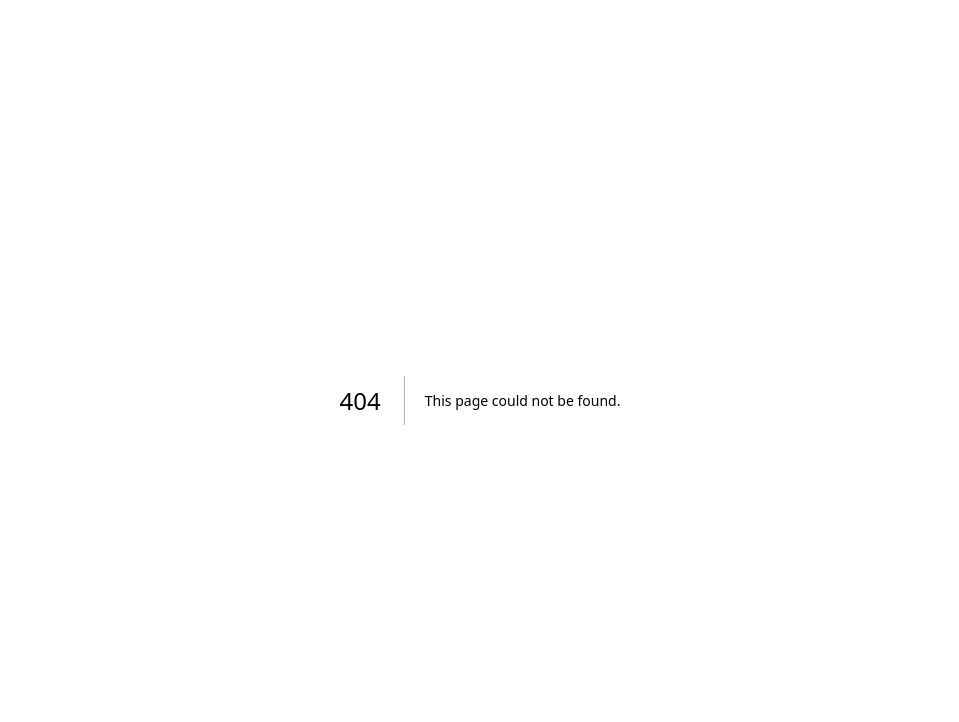
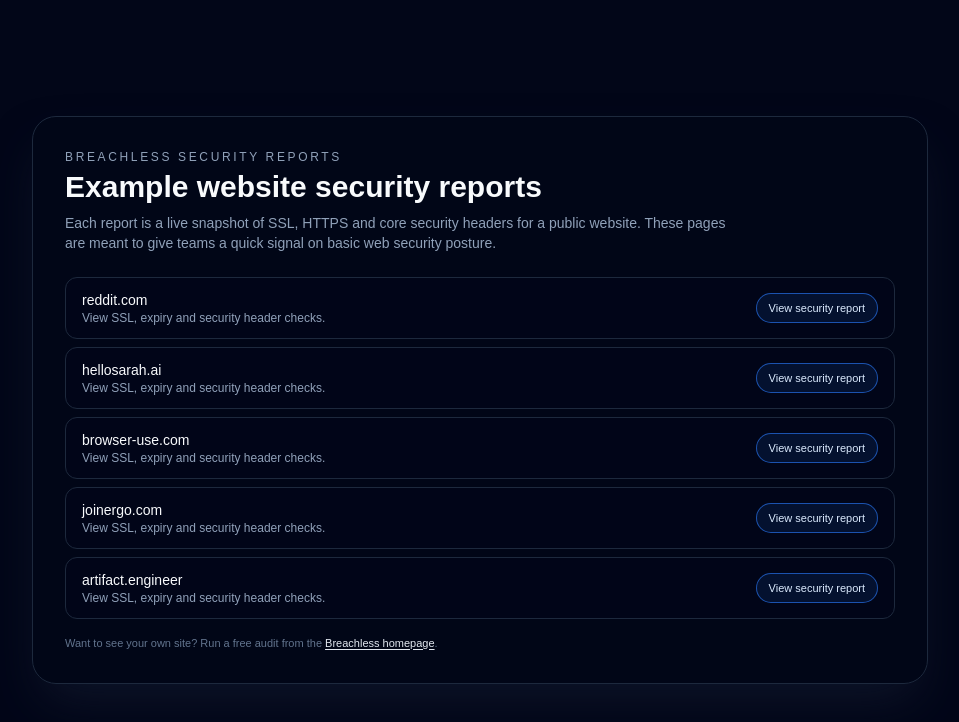
Before and after one commit to breachlessapp/breachless-web, a Next.js app: page /reports in a window 1280 px wide. Before the commit this address had no page. Shown: the top 722 px of the page, without its empty margins (160-1119 px from the left). Built offline with nearby package versions, Linux system fonts and the light colour scheme.

Commit message:
Add SEO metadata for reports and /reports index page

```diff
--- a/app/report/[domain]/page.tsx
+++ b/app/report/[domain]/page.tsx
@@ -1,6 +1,7 @@
 // app/report/[domain]/page.tsx
 
 import React from "react";
+import type { Metadata } from "next";
 
 type Summary = {
   total_headers_checked: number;
@@ -73,7 +74,28 @@ async function getAudit(domain: string): Promise<AuditResponse | null> {
   }
 }
 
-// ✅ Note: params is now a Promise in Next 16
+// 🔹 SEO metadata per domain
+export async function generateMetadata(
+  props: { params: Promise<{ domain: string }> }
+): Promise<Metadata> {
+  const { domain: rawDomain } = await props.params;
+  const domain = decodeURIComponent(rawDomain || "");
+
+  if (!domain || domain === "undefined") {
+    return {
+      title: "Breachless Security Report",
+      description:
+        "Automated website security audit: SSL, HTTPS, and core security headers.",
+    };
+  }
+
+  return {
+    title: `${domain} Security Report – Breachless`,
+    description: `Live security snapshot for ${domain}: SSL validity, expiry, and key security headers (CSP, HSTS, X-Frame-Options, Referrer-Policy and more).`,
+  };
+}
+
+// ✅ Next 16: params is a Promise
 export default async function ReportPage(props: {
   params: Promise<{ domain: string }>;
 }) {
--- /dev/null
+++ b/app/reports/page.tsx
@@ -0,0 +1,68 @@
+import Link from "next/link";
+
+const SAMPLE_DOMAINS = [
+  "reddit.com",
+  "hellosarah.ai",
+  "browser-use.com",
+  "joinergo.com",
+  "artifact.engineer",
+];
+
+export default function ReportsIndexPage() {
+  return (
+    <div className="min-h-screen bg-slate-950 text-slate-100 flex items-center justify-center px-4 py-10">
+      <div className="w-full max-w-4xl rounded-3xl border border-slate-800 bg-slate-950/90 p-6 md:p-8 shadow-2xl shadow-slate-900/90">
+        <header className="mb-6">
+          <p className="text-xs uppercase tracking-[0.22em] text-slate-400">
+            Breachless security reports
+          </p>
+          <h1 className="text-2xl md:text-3xl font-semibold text-slate-50 mt-1">
+            Example website security reports
+          </h1>
+          <p className="text-sm text-slate-400 mt-2 max-w-2xl">
+            Each report is a live snapshot of SSL, HTTPS and core security
+            headers for a public website. These pages are meant to give teams a
+            quick signal on basic web security posture.
+          </p>
+        </header>
+
+        <section className="space-y-4">
+          <ul className="space-y-2">
+            {SAMPLE_DOMAINS.map((domain) => (
+              <li
+                key={domain}
+                className="flex items-center justify-between gap-2 rounded-xl border border-slate-800 bg-slate-950/80 px-4 py-3"
+              >
+                <div>
+                  <div className="text-sm font-medium text-slate-50">
+                    {domain}
+                  </div>
+                  <div className="text-xs text-slate-400">
+                    View SSL, expiry and security header checks.
+                  </div>
+                </div>
+                <Link
+                  href={`/report/${encodeURIComponent(domain)}`}
+                  className="text-[11px] rounded-full border border-blue-500/60 bg-blue-500/10 px-3 py-1.5 text-blue-100 hover:bg-blue-500/20 hover:border-blue-400 transition"
+                >
+                  View security report
+                </Link>
+              </li>
+            ))}
+          </ul>
+
+          <p className="text-[11px] text-slate-500">
+            Want to see your own site? Run a free audit from the{" "}
+            <Link
+              href="/"
+              className="text-slate-200 underline underline-offset-2 hover:text-slate-50"
+            >
+              Breachless homepage
+            </Link>
+            .
+          </p>
+        </section>
+      </div>
+    </div>
+  );
+}
```
